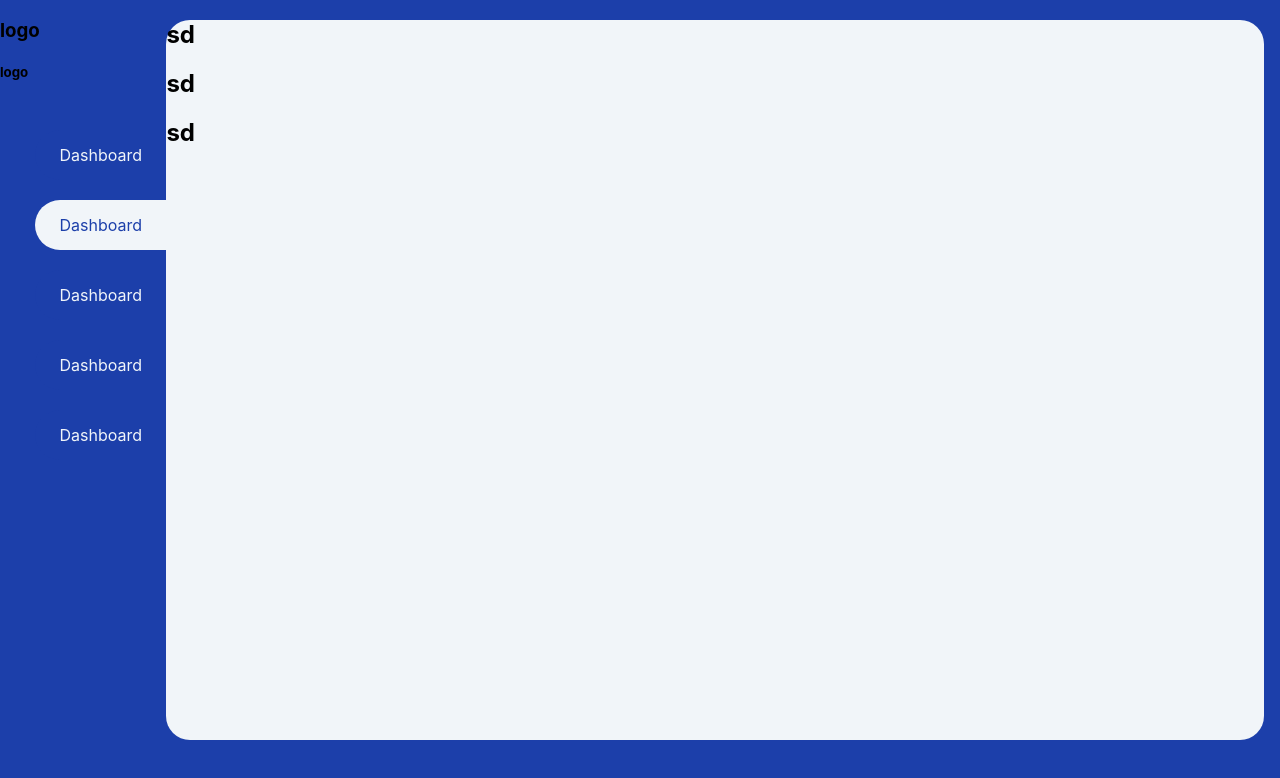
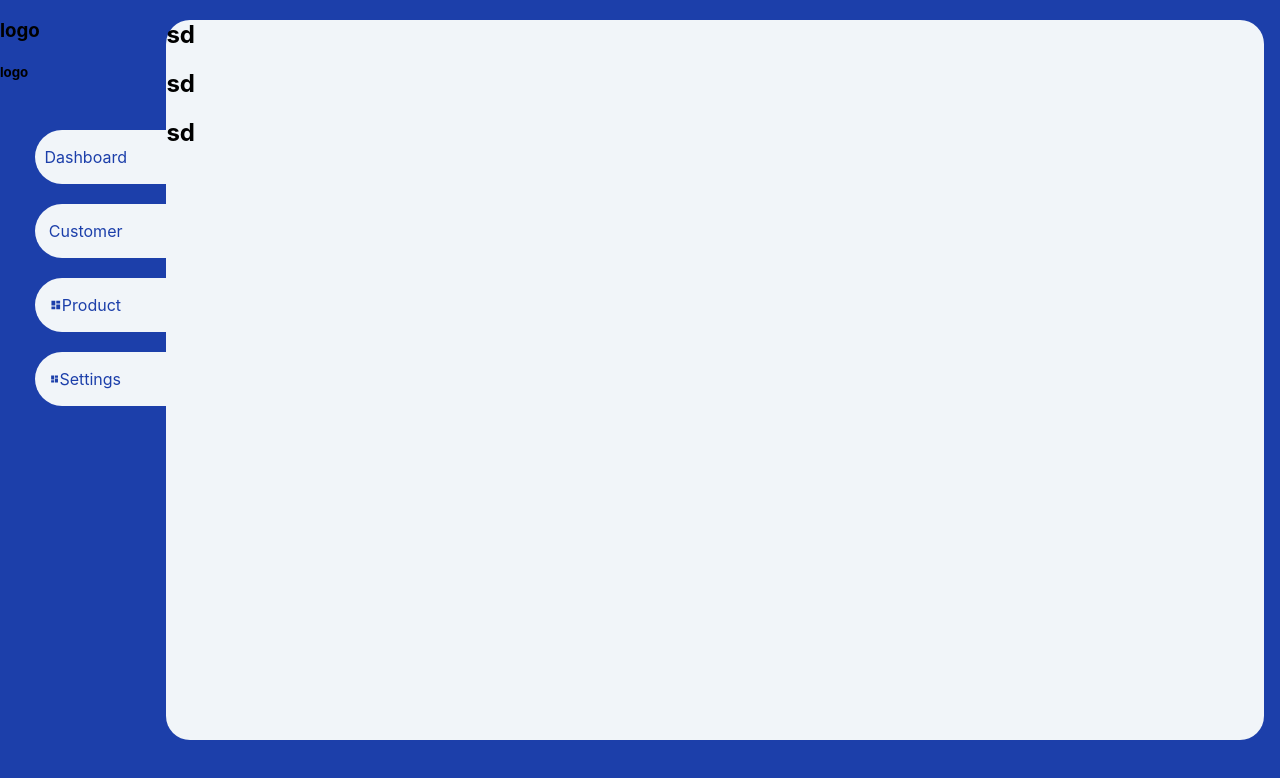
Before and after one commit to karthikarun172/navalam-ecommerce, a React (Create React App) app: page / in a window 1280 px wide. Shown: the top 778 px of the page. Built offline with nearby package versions, Linux system fonts and the light colour scheme; sample sign-in values are in the browser's storage; the HTML template or start-up script is replaced by a standard one.

Commit message:
dashboard layout fix design

```diff
--- a/package.json
+++ b/package.json
@@ -17,6 +17,7 @@
     "lottie-react": "^2.1.0",
     "react": "^17.0.2",
     "react-dom": "^17.0.2",
+    "react-icons": "^4.3.1",
     "react-router-dom": "^5.3.0",
     "react-scripts": "4.0.3",
     "styled-components": "^5.3.3",
--- a/src/Components/NavBar.js
+++ b/src/Components/NavBar.js
@@ -4,11 +4,10 @@ import React from "react";
 import NavLink from "./NavLink";
 
 const navigationRoute = [
-  { id: "1", name: "Dashboard", RouteName: false },
-  { id: "2", name: "Dashboard", RouteName: true },
-  { id: "3", name: "Dashboard", RouteName: false },
-  { id: "4", name: "Dashboard", RouteName: false },
-  { id: "5", name: "Dashboard", RouteName: false },
+  { id: "1", name: "Dashboard", RouteName: "/" },
+  { id: "2", name: "Customer", RouteName: "/customer" },
+  { id: "3", name: "Product", RouteName: "/product" },
+  { id: "4", name: "Settings", RouteName: "/settings" },
 ];
 
 function NavBar() {
--- a/src/Components/NavLink.js
+++ b/src/Components/NavLink.js
@@ -1,8 +1,11 @@
 /** @format */
 
 import React from "react";
+import { RiDashboardFill } from "react-icons/ri";
+import { useHistory } from "react-router";
 
 function NavLink({ navData }) {
+  const history = useHistory();
   return (
     <li
       style={{
@@ -15,9 +18,21 @@ function NavLink({ navData }) {
         cursor: "pointer",
         textAlign: "center",
       }}
+      onClick={() => history.push(navData.RouteName)}
       key={navData.id}
     >
-      {navData.name}
+      <div
+        style={{
+          width: "70%",
+          display: "flex",
+          flexDirection: "row",
+          justifyContent: "center",
+          alignItems: "center",
+        }}
+      >
+        <RiDashboardFill size={24} />
+        {navData.name}
+      </div>
     </li>
   );
 }
```
Also changed, not shown: 1 other file (tests, documents, lock files or other folders).
